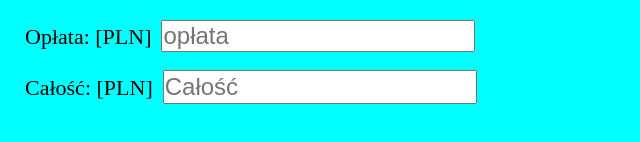
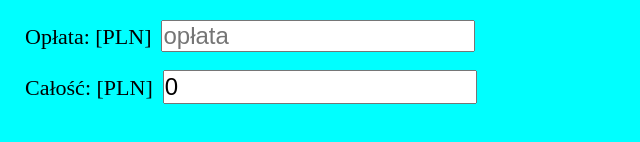
Before and after one commit to maxravel/bills, a plain HTML site: page index.html in a window 1280 px wide. Both pictures are taken after a click on the button "Dodaj". Shown: the part 276-418 px from the top of the page, 5-645 px from the left. Drawn offline with Linux system fonts and the light colour scheme.

Commit message:
total price counter done

```diff
--- a/js/js.js
+++ b/js/js.js
@@ -65,10 +65,13 @@
         // let wynik =parseFloat(calosc.value);
         // wynik+=oplata;
         //calosc.value+=parseFloat(oplata.value);
-        calosc.value+=oplata.value;
+        let c= Number(calosc.value);
+        let o= Number(oplata.value);
+        c+=o;
+        calosc.value=c;
+        // calosc.value+=oplata.value;
         //console.log(a);
         e.preventDefault();
     }, false);
 
-
  })();
```
Also changed, not shown: index.html (+1 -3 lines), 1 other file.
